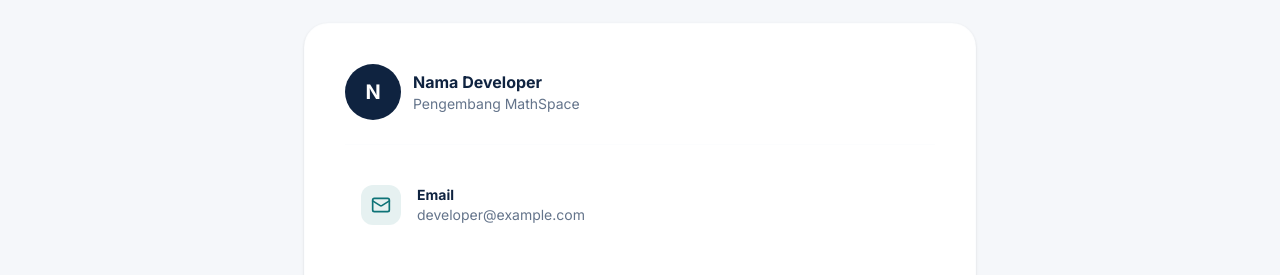
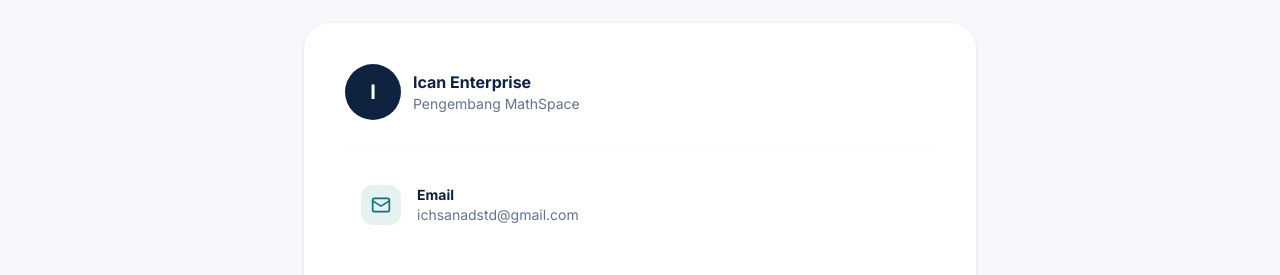
Before and after one commit to isanovsky/MathSpace, a Next.js app: page /contact in a window 1280 px wide. Shown: the part 269-544 px from the top of the page. Built offline with nearby package versions, Linux system fonts and the light colour scheme; no server answers.

Commit message:
add analytic dashboard and fixing bug

```diff
--- a/app/contact/page.tsx
+++ b/app/contact/page.tsx
@@ -3,10 +3,10 @@ import Footer from '@/components/Footer';
 import { Mail, Github, MessageCircle } from 'lucide-react';
 
 // TODO: ganti semua placeholder di bawah ini dengan info kamu sendiri.
-const DEVELOPER_NAME = 'Nama Developer';
-const DEVELOPER_EMAIL = 'developer@example.com';
-const DEVELOPER_GITHUB = 'https://github.com/username';
-const DEVELOPER_WHATSAPP = 'https://wa.me/62xxxxxxxxxx';
+const DEVELOPER_NAME = 'Ican Enterprise';
+const DEVELOPER_EMAIL = 'ichsanadstd@gmail.com';
+const DEVELOPER_GITHUB = 'https://github.com/isanovsky';
+const DEVELOPER_WHATSAPP = '';
 
 export default function ContactPage() {
   return (
```
